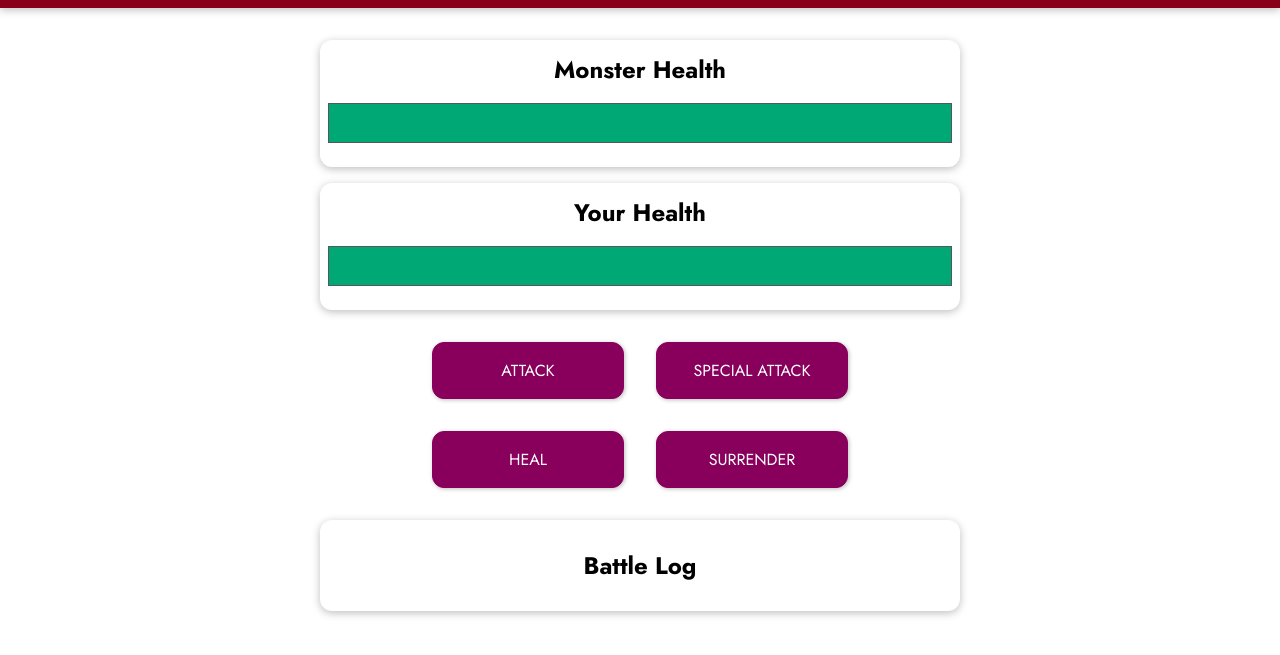
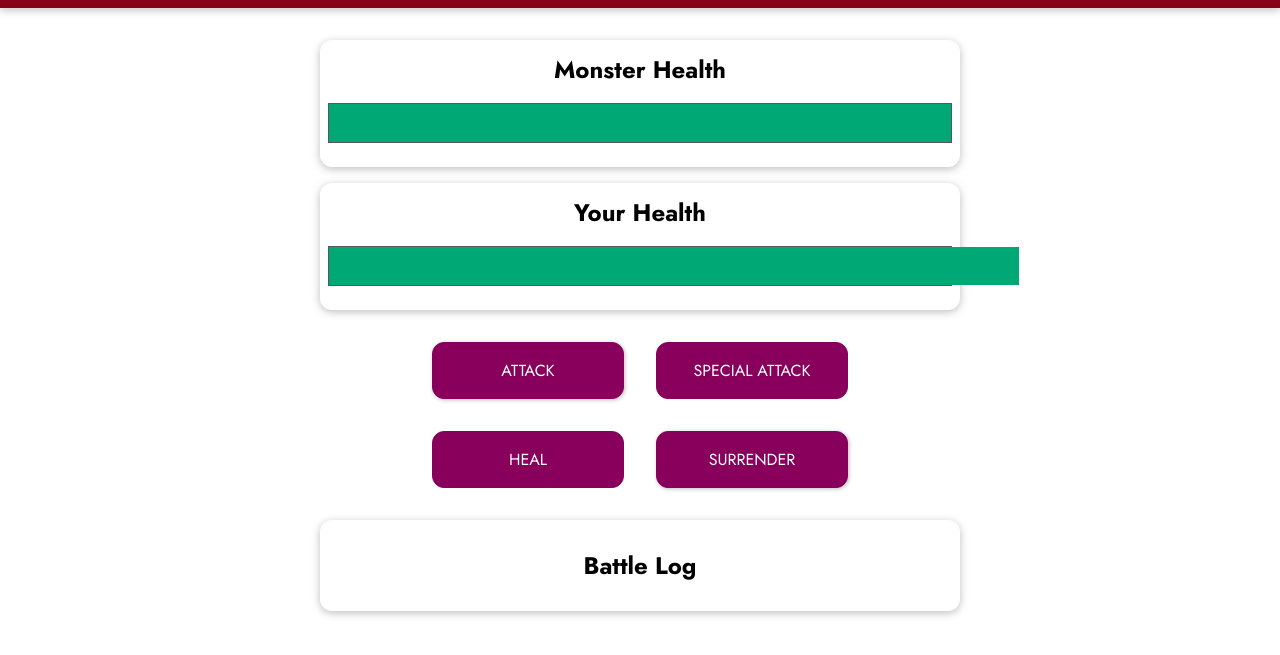
Before and after one commit to Gaurav-dawadi/The-Monster-Slayer, a plain HTML site: page index.html in a window 1280 px wide. Both pictures are taken after a click on the button "HEAL". Shown: the part 97-752 px from the top of the page. Drawn offline with nearby package versions, Linux system fonts and the light colour scheme.

Commit message:
feat: add player heal method

```diff
--- a/app.js
+++ b/app.js
@@ -34,6 +34,11 @@ const app = Vue.createApp({
             const attackValue = randomValue(10, 15);
             this.monsterHealth -= attackValue;
             this.attackMonster();
+        },
+        healPlayer(){
+            this.round ++;
+            const healValue = randomValue(1, 6);
+            this.playerHealth += healValue;
         }
     }
 });
--- a/index.html
+++ b/index.html
@@ -32,7 +32,7 @@
       <section id="controls">
         <button @click='attackPlayer'>ATTACK</button>
         <button :disabled='round % 3 !== 0' @click='specialAttack'>SPECIAL ATTACK</button>
-        <button>HEAL</button>
+        <button :disabled='round % 3 !== 0' @click='healPlayer'>HEAL</button>
         <button>SURRENDER</button>
       </section>
       <section id="log" class="container">
```
